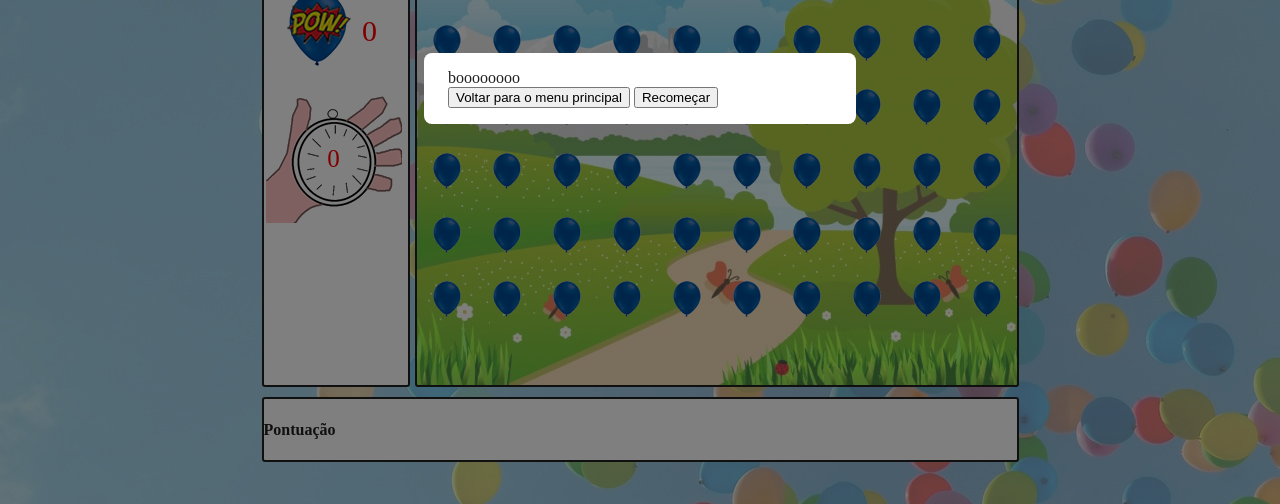
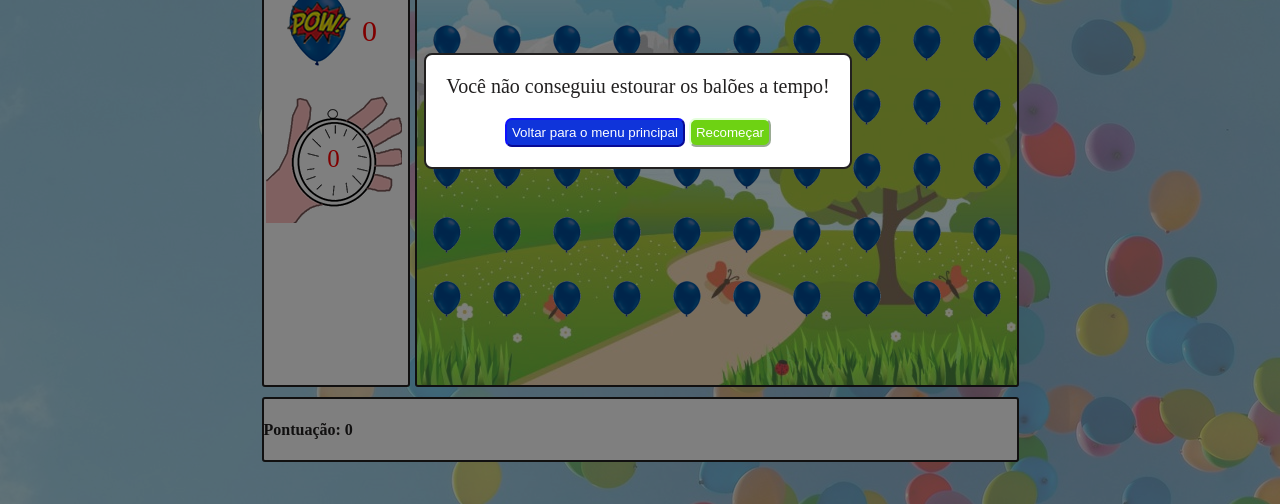
Before and after one commit to RodrigoPresa/estourando_baloes, a plain HTML site: page jogo.html in a window 1280 px wide. Shown: the part 296-800 px from the top of the page. Drawn offline with Linux system fonts and the light colour scheme.

Commit message:
Criado sistema de pontuação e melhorado CSS da modal

```diff
--- a/estilo.css
+++ b/estilo.css
@@ -135,14 +135,37 @@ h2 {
 
 .modal {
     background-color: #fff;
+    border: 2px solid #222020;
     border-radius: 0.5rem;
     color: #222020;
     position: absolute;
     left: calc(50% - 216px);
     top: calc(50% - 51.5px);
-    padding: 1rem 1.5rem;
+    padding: 20px;
     width: 24rem;
     animation: modal .3s;
+    text-align: center;
+}
+
+.mensagem{
+    font-size: 20px;
+    padding-bottom: 20px;
+}
+
+.btn-menu{
+    background-color: #0f34da;
+    border-color: #0e11e9;
+    border-radius: 7px;
+    color: #fff;
+    padding: 5px;
+}
+
+.btn-recomeco{
+    background-color: #6ed213;
+    border-color: #e5ffdc;
+    border-radius: 7px;
+    color: #fff;
+    padding: 5px;
 }
 
 @keyframes modal {
--- a/jogo.html
+++ b/jogo.html
@@ -38,15 +38,15 @@
 		</div>
 		<div class="cenario" id="cenario"></div>
 		<div class="info">
-			<h4>Pontuação</h4>
+			<h4>Pontuação: <span id="pontos">0</span></h4>
 		</div>
 	</div>
 	<div class="modal-background display-none">
         <div class="modal">
             <div class="mensagem"></div>
 			<div>
-				<button id="menu-inicial">Voltar para o menu principal</button>
-				<button id="recomeco-nivel">Recomeçar</button>
+				<button id="menu-inicial" class="btn-menu">Voltar para o menu principal</button>
+				<button id="recomeco-nivel" class="btn-recomeco">Recomeçar</button>
 			</div>
 
         </div>
--- a/jogo.js
+++ b/jogo.js
@@ -1,19 +1,22 @@
 var timerId = null;
 
-function iniciaJogo() {
 var url = window.location.search;
 var nivel_jogo = url.replace("?","");
 var tempo_segundos = 0;
 
-    if(nivel_jogo == 1){//facil = 120 segundos
-        tempo_segundos = 90;
+if(nivel_jogo == 1){//facil = 60 segundos
+    tempo_segundos = 60;
 }
-    if(nivel_jogo == 2){//normal = 60 segundos
-        tempo_segundos = 60;
+if(nivel_jogo == 2){//normal = 45 segundos
+    tempo_segundos = 45;
 }
 if(nivel_jogo == 3){//dificil = 30 segundos
     tempo_segundos = 30;
 }
+
+function iniciaJogo() {
+    //zerando a pontuação
+    document.getElementById('pontos').textContent = 0;
 
     //inserindo segundos no elemento
     document.getElementById('cronometro').innerHTML = tempo_segundos;
@@ -41,11 +44,11 @@ function contagem_tempo(segundos){
 
 function game_over(){
     remove_eventos_baloes();
-    mostraModal("boooooooo");
+    mostraModal("Você não conseguiu estourar os balões a tempo!");
 }
 
 function cria_baloes(qtde_baloes){
-    document.getElementById('cenario').innerHTML = "";
+    document.getElementById('cenario').innerHTML = ""; //limpa a div cenário para a inserção dos balões
     for (var i = 1; i <= qtde_baloes; i++){
         var balao = document.createElement('img');
         balao.src = 'imagens/balao_azul_pequeno.png';
@@ -65,6 +68,7 @@ function estourar(e){
     document.getElementById(balaoId).src = 'imagens/balao_azul_pequeno_estourado.png';
 
     pontuacao(-1);
+    pontos(10);
 }
 
 function pontuacao(acao){
@@ -83,9 +87,19 @@ function pontuacao(acao){
     situacao_jogo(baloes_inteiros);
 }
 
+function pontos(pts){
+    var pontos_tela = parseInt(document.getElementById('pontos').textContent);
+    pontos_tela = pontos_tela + pts;
+    document.getElementById('pontos').innerHTML = pontos_tela;
+}
+
 function situacao_jogo(baloes_inteiros){
-    if(baloes_inteiros == 0){
-        mostraModal("Parabains");
+    if(baloes_inteiros == 0 && nivel_jogo != 3){
+        mostraModal("Parabéns! Você acha que está pronto para o próximo nível?");
+        parar_jogo();
+    }
+    else if(baloes_inteiros == 0 && nivel_jogo == 3){
+        mostraModal("Você é uma lenda! Parabéns!");
         parar_jogo();
     }
 }
@@ -111,10 +125,6 @@ function mostraModal(modalText) {
 }
 
 
-function recomecoNivel() {
-
-}
-
 // LISTENERS
 document.getElementById("menu-inicial").addEventListener("click", function() {
     window.location.href = 'index.html';
```
Also changed, not shown: 1 other file. Lines whose indentation alone changed are shown as unchanged.
